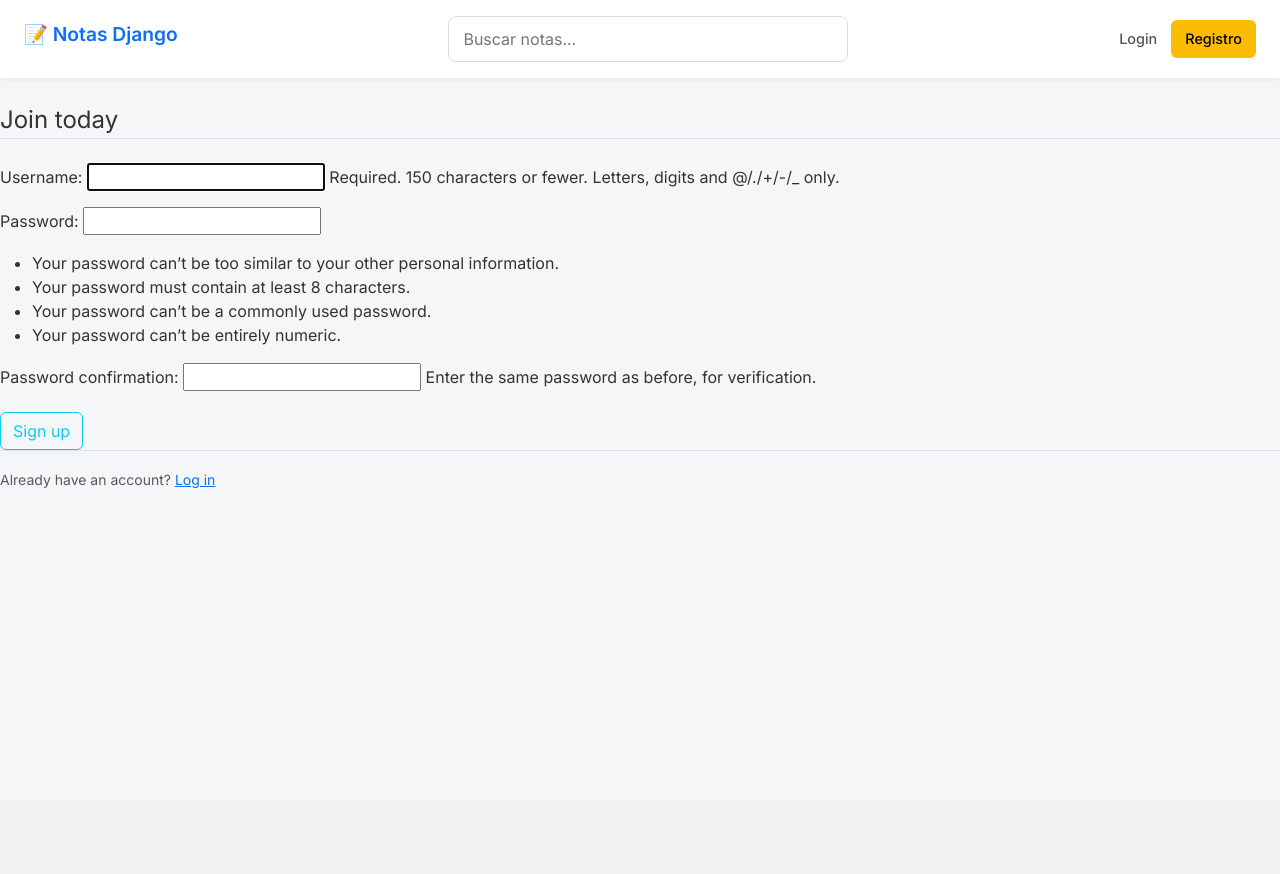
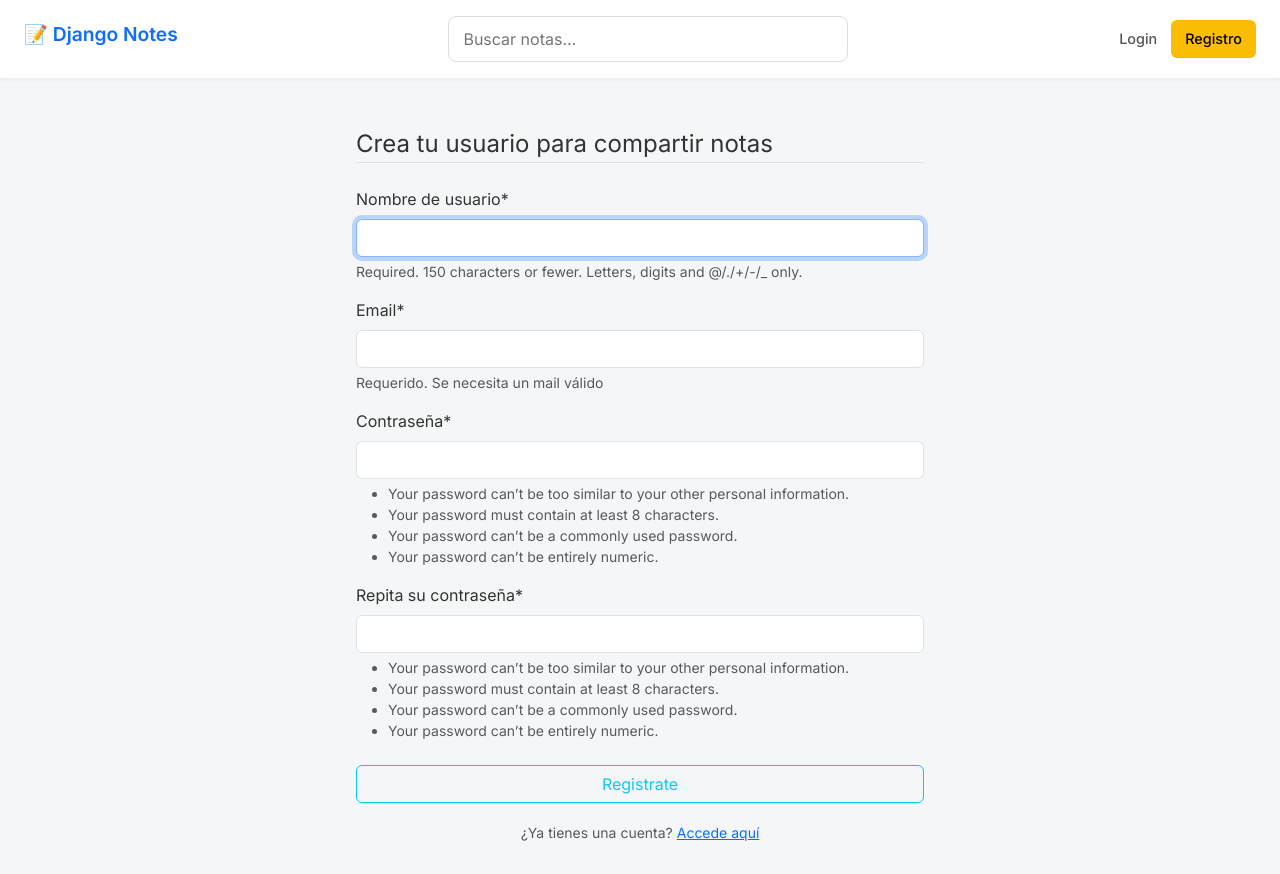
Before and after one commit to AlvaroPicaza/django-notes, a Django app: page /register/ in a window 1280 px wide. Before the commit the page ends 488 px from the top, so only its background shows below. Run offline with Django 5.2, Linux system fonts and the light colour scheme; some libraries are stand-ins or nearby versions.

Commit message:
user register form

```diff
--- a/notable_django/settings.py
+++ b/notable_django/settings.py
@@ -41,6 +41,8 @@ INSTALLED_APPS = [
     'users.apps.UsersConfig',
     'notes.apps.NotesConfig',
     'bootstrap5',
+    'crispy_forms',
+    'crispy_bootstrap5'
 ]
 
 MIDDLEWARE = [
@@ -120,6 +122,10 @@ USE_TZ = True
 
 STATIC_URL = 'static/'
 
+CRISPY_ALLOWED_TEMPLATE_PACKS = "bootstrap5"
+
+CRISPY_TEMPLATE_PACK = 'bootstrap5'
+
 # Default primary key field type
 # https://docs.djangoproject.com/en/5.2/ref/settings/#default-auto-field
 
--- a/notes/static/notes/main.css
+++ b/notes/static/notes/main.css
@@ -201,3 +201,7 @@ body {
 .icon {
     font-size: 1.2rem;
 }
+
+div.padding.element{
+    padding-inline:50px;
+}
--- a/notes/templates/notes/base.html
+++ b/notes/templates/notes/base.html
@@ -6,7 +6,7 @@
     {% bootstrap_css %}
     {% bootstrap_javascript %}
     <meta charset="UTF-8">
-    <title>Keep Clone</title>
+    <title>Django Notes</title>
     <link rel="stylesheet" type="text/css" href="{%static 'notes/main.css' %}">
     <link rel="preconnect" href="https://fonts.googleapis.com">
     <link rel="preconnect" href="https://fonts.gstatic.com" crossorigin>
@@ -18,7 +18,7 @@
 <header class="topbar">
     <div class="left">
         <a style="text-decoration: none" href="{% url 'notes-home' %}">
-            <h1>📝 Notas Django</h1>
+            <h1>📝 Django Notes</h1>
         </a>
     </div>
     <div class="center">
@@ -27,7 +27,7 @@
 
     <nav class="right">
         <a class="nav-link" href="#"">Login</a>
-        <a class="nav-link register" href="#">Registro</a>
+        <a class="nav-link register" href="{%url 'register' %}">Registro</a>
     </nav>
 </header>
     <div class="col-md-8 mx-auto mt-4">
--- a/requirements.txt
+++ b/requirements.txt
@@ -1,7 +1,9 @@
 asgiref==3.11.0
 beautifulsoup4==4.14.3
+crispy-bootstrap5==2025.6
 Django==4.2.27
 django-bootstrap-v5==1.0.11
+django-crispy-forms==2.5
 django-tastypie==0.15.1
 pillow==12.1.0
 python-dateutil==2.9.0.post0
--- a/users/forms.py
+++ b/users/forms.py
@@ -1,14 +1,39 @@
 from django import forms
 from django.contrib.auth.models import User
 from django.contrib.auth.forms import UserCreationForm
+from django.contrib.auth import password_validation
+from django.contrib.auth.models import User
 from .models import Profile
+from crispy_forms.helper import FormHelper
+
+from django.contrib.auth.validators import UnicodeUsernameValidator
+
+username_validator = UnicodeUsernameValidator()
 
 class UserRegisterForm(UserCreationForm):
-    email = forms.EmailField(help_text="A valid email address, please.")
+
+
+    username = forms.CharField(label="Nombre de usuario",
+                               help_text= ('Required. 150 characters or fewer. Letters, digits and @/./+/-/_ only.'),
+                               validators=[username_validator],
+                                error_messages={'unique': ("A user with that username already exists.")},
+                                widget=forms.TextInput(attrs={'class': 'form-control'})
+            )
+    email = forms.EmailField(help_text="Requerido. Se necesita un mail válido")
+    password1 = forms.CharField(label="Contraseña",widget=forms.PasswordInput(attrs={'class': 'form-control'}),
+                                help_text=password_validation.password_validators_help_text_html())
+    password2 = forms.CharField(label="Repita su contraseña",widget=forms.PasswordInput(attrs={'class': 'form-control'}),
+                                help_text=password_validation.password_validators_help_text_html())
 
     class Meta:
         model = User
         fields = ['username','email','password1','password2']
+
+    def __init__(self, *args, **kwargs):
+        super().__init__(*args, **kwargs)
+
+        self.helper = FormHelper()
+        self.helper.form_tag = False
 
 
 class UserUpdateForm(forms.ModelForm):
--- a/users/templates/users/register.html
+++ b/users/templates/users/register.html
@@ -1,21 +1,35 @@
-{%extends "notes/base.html"%}
-{%block content%}
-<!--Para poder incluir codigo en nuestro html usamos el siguiente metodo -->
-    <div class="content-section">
-      <form method="POST">
-        <!-- Pasamos un csrf token al trabajar con SessionAuthentication-->
-        {% csrf_token %}
-        <fieldset class="from-group">
-          <legend class="border-bottom mb-4">Join today</legend>
-          {{form.as_p}}
-        </fieldset>
-        <div class="form-group" style="margin-top: 5px">
-          <button class="btn btn-outline-info" type="submit">Sign up</button>
+{% extends "notes/base.html" %}
+{% load crispy_forms_filters %}
+{% load crispy_forms_tags %}
+
+{% block content %}
+<div class="container mt-5">
+  <div class="row justify-content-center">
+    <div class="col-12 col-md-8 col-lg-6">
+
+      <div class="content-section">
+        <form method="POST">
+          {% csrf_token %}
+          <fieldset class="form-group">
+            <legend class="border-bottom mb-4">Crea tu usuario para compartir notas</legend>
+            {% crispy form %}
+          </fieldset>
+          <div class="form-group mt-2">
+            <button class="btn btn-outline-info w-100" type="submit">
+              Registrate
+            </button>
+          </div>
+        </form>
+
+        <div class="border-top pt-3 text-center">
+          <small class="text-muted">
+            ¿Ya tienes una cuenta?
+            <a href="#">Accede aquí</a>
+          </small>
         </div>
-      </form>
-      <div class="border-top pt-3">
-        <small class="text-muted">Already have an account? <a class="ml-2" href="#">Log in</a> </small>
       </div>
 
     </div>
-{%endblock content%}
+  </div>
+</div>
+{% endblock %}
--- a/users/views.py
+++ b/users/views.py
@@ -1,17 +1,18 @@
 from django.shortcuts import render, redirect
 from django.contrib import messages
-#from .forms import UserRegisterForm, UserUpdateForm, ProfileUpdateForm
+from .forms import UserRegisterForm
 from django.contrib.auth.decorators import login_required
-from django.contrib.auth.forms import UserCreationForm
+#from django.contrib.auth.forms import UserCreationForm
 
 def register(request):
         if request.method == "POST":
-            form = UserCreationForm(request.POST)
+            form = UserRegisterForm(request.POST)
             if form.is_valid():
                  username = form.cleaned_data.get("username")
                  messages.success(request = request,message=f"Usuario {username} creado correctamente")
+                 form.save()
                  return redirect('notes-home')
 
         else:
-            form = UserCreationForm()
+            form = UserRegisterForm()
         return render(request,'users/register.html',{'form':form})
```
